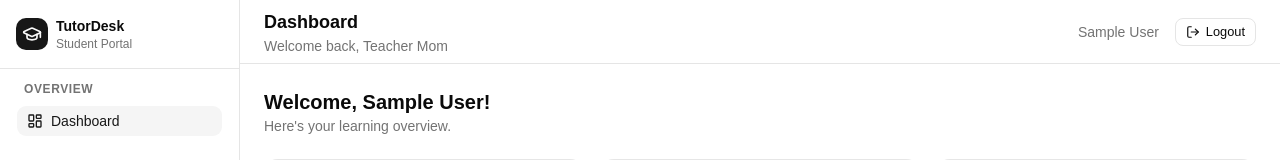
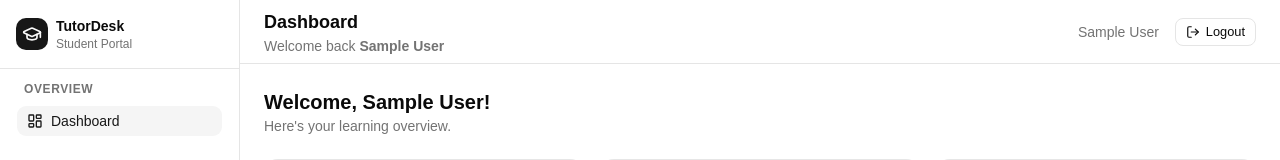
Before and after one commit to sum4n/tutordesk-ui, a React (Vite) app: page /dashboard in a window 1280 px wide. Shown: the top 160 px of the page. Built offline with nearby package versions, Linux system fonts and the light colour scheme; sample sign-in values are in the browser's storage.

Commit message:
fix(dashboard): display username after welcome message on the Dashboard TopBar

```diff
--- a/src/components/layout/TopBar.tsx
+++ b/src/components/layout/TopBar.tsx
@@ -22,7 +22,9 @@
       <div>
         <h1 className="text-lg font-semibold">{title}</h1>
         {subtitle && (
-          <p className="text-sm text-muted-foreground">{subtitle}</p>
+          <p className="text-sm text-muted-foreground">
+            {subtitle} <span className="font-bold">{user?.name}</span>{" "}
+          </p>
         )}
       </div>
 
--- a/src/config/appConfig.ts
+++ b/src/config/appConfig.ts
@@ -18,7 +18,7 @@
 ]
 
 export const pageMeta: Record<PageKey, PageMeta> = {
-  dashboard: { title: "Dashboard", subtitle: "Welcome back, Teacher Mom" },
+  dashboard: { title: "Dashboard", subtitle: "Welcome back" },
   classes: {
     title: "Classes & Batches",
     subtitle: "Manage your tuition classes",
```
